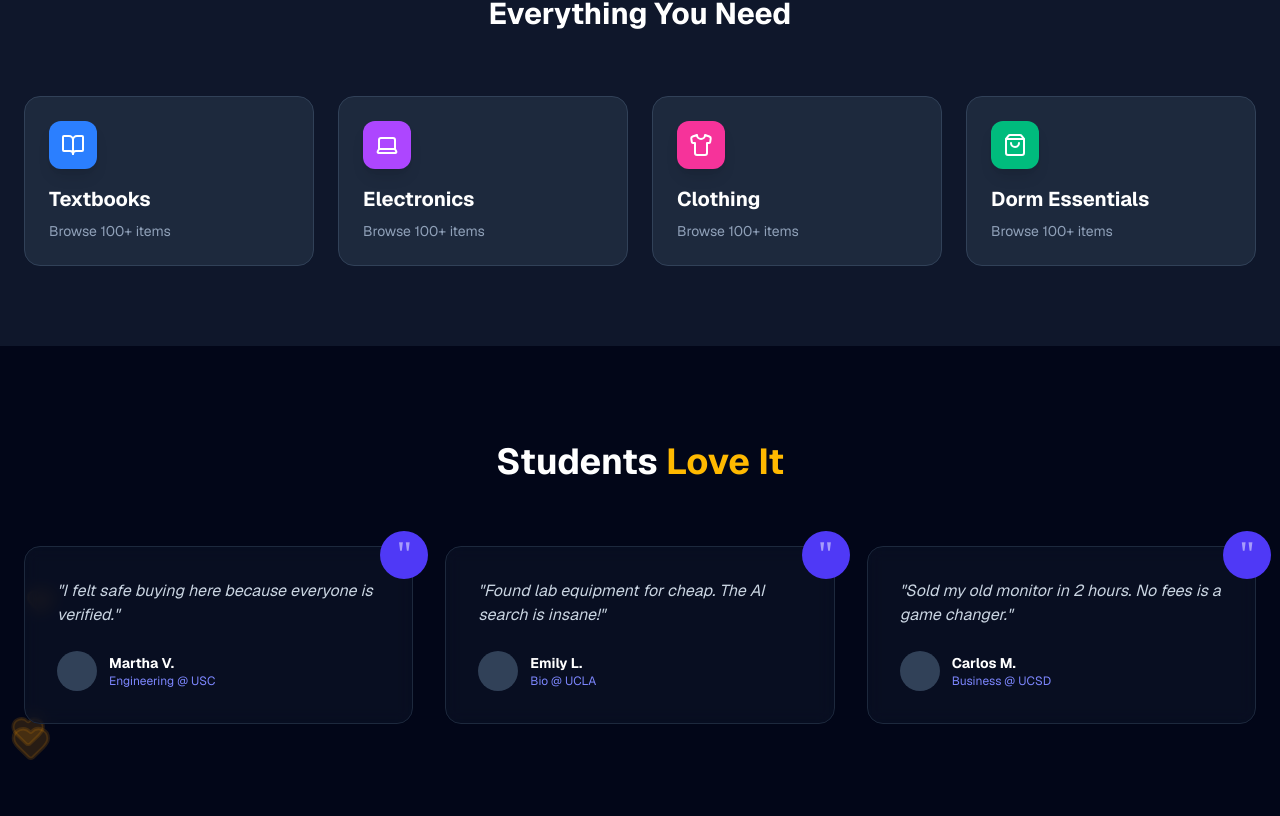
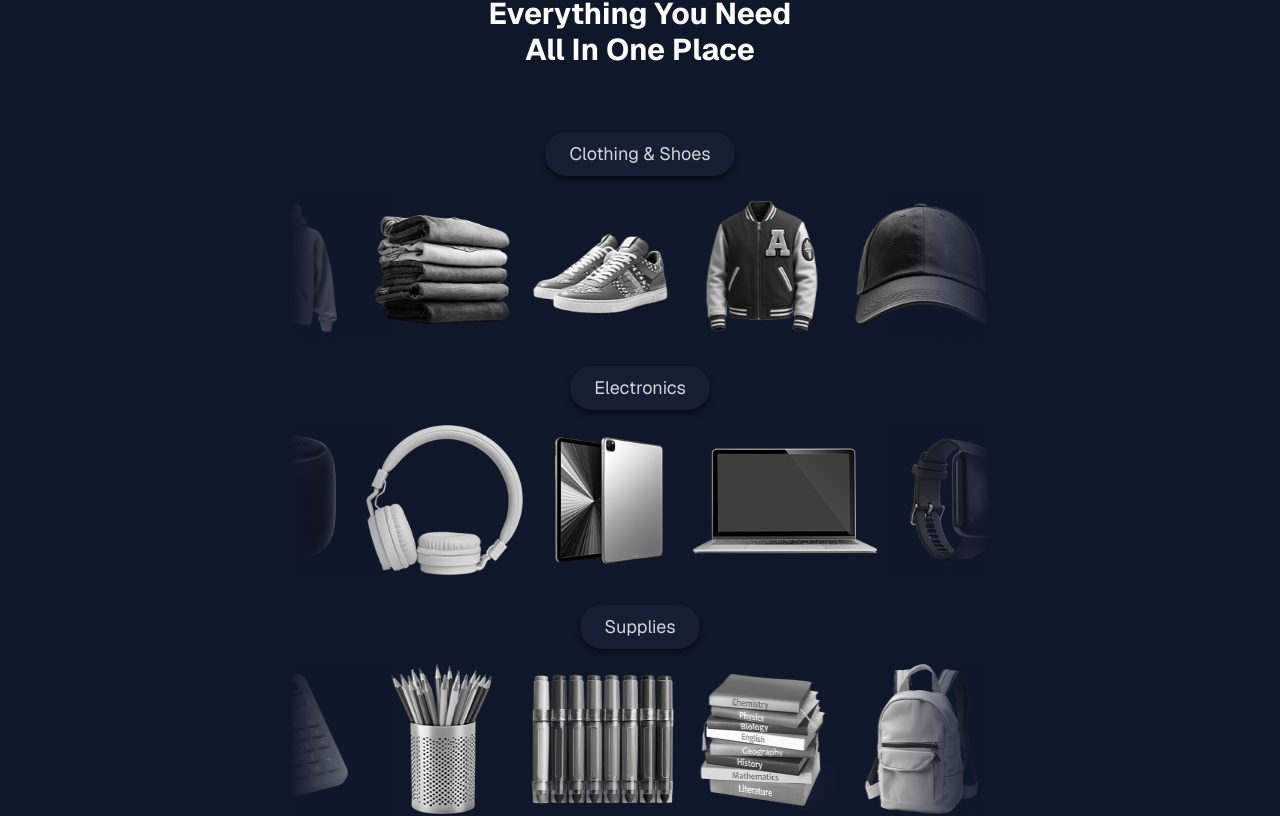
Before and after one commit to Bedlam343/Campus-Bazaar-Landing-Page-Revamped, a Next.js app: page / in a window 1280 px wide. Shown: the part 1528-2344 px from the top of the page. Built offline with nearby package versions, Linux system fonts and the light colour scheme.

Commit message:
add items carousel

```diff
--- a/app/page.tsx
+++ b/app/page.tsx
@@ -1,11 +1,9 @@
-'use client';
-
 import Navbar from '@/components/Navbar';
 import Hero from '@/components/Hero';
 import Hero2 from '@/components/Hero2';
 import TrustSignals from '@/components/TrustSignals';
 import SmartSearch from '@/components/SmartSearch';
-import Categories from '@/components/Categories';
+import Categories from '@/components/Categories/Categories';
 import Testimonials from '@/components/Testimonials';
 import Footer from '@/components/Footer';
 
--- a/components/Categories.tsx
+++ /dev/null
@@ -1,44 +0,0 @@
-import { motion } from 'motion/react';
-import { BookOpen, Laptop, Shirt, ShoppingBag } from 'lucide-react';
-
-const Categories = () => {
-  const categories = [
-    { name: 'Textbooks', icon: <BookOpen />, color: 'bg-blue-500' },
-    { name: 'Electronics', icon: <Laptop />, color: 'bg-purple-500' },
-    { name: 'Clothing', icon: <Shirt />, color: 'bg-pink-500' },
-    { name: 'Dorm Essentials', icon: <ShoppingBag />, color: 'bg-emerald-500' },
-  ];
-
-  return (
-    <section className="py-20 bg-slate-900">
-      <div className="container mx-auto px-6">
-        <div className="text-center mb-16">
-          <h2 className="text-3xl font-bold text-white">Everything You Need</h2>
-        </div>
-
-        <div className="grid grid-cols-1 md:grid-cols-2 lg:grid-cols-4 gap-6">
-          {categories.map((cat, idx) => (
-            <motion.div
-              key={idx}
-              whileHover={{ y: -10 }}
-              initial={{ opacity: 0, scale: 0.9 }}
-              whileInView={{ opacity: 1, scale: 1 }}
-              transition={{ delay: idx * 0.1, type: 'spring' }}
-              className="bg-slate-800 rounded-2xl p-6 cursor-pointer group hover:bg-slate-750 border border-slate-700 hover:border-indigo-500/50 transition-colors"
-            >
-              <div
-                className={`w-12 h-12 rounded-xl ${cat.color} flex items-center justify-center text-white mb-4 shadow-lg group-hover:scale-110 transition-transform`}
-              >
-                {cat.icon}
-              </div>
-              <h3 className="text-xl font-bold text-white mb-2">{cat.name}</h3>
-              <p className="text-slate-400 text-sm">Browse 100+ items</p>
-            </motion.div>
-          ))}
-        </div>
-      </div>
-    </section>
-  );
-};
-
-export default Categories;
--- /dev/null
+++ b/components/Categories/Categories.tsx
@@ -0,0 +1,33 @@
+import fs from 'fs';
+import path from 'path';
+import CategoriesUI from './CategoriesUI';
+
+const getCarouselImages = (finalDir: string) => {
+  // Get the absolute path to the public directory
+  const directoryPath = path.join(
+    process.cwd(),
+    `public/images/carousel/${finalDir}`,
+  );
+
+  // Read filenames from the directory
+  const files = fs.readdirSync(directoryPath);
+
+  // Map to public URLs (e.g., '/images/carousel/clothing/shirt.png')
+  return files.map((file) => `/images/carousel/${finalDir}/${file}`);
+};
+
+const Categories = () => {
+  const electronics = getCarouselImages('electronics');
+  const clothing = getCarouselImages('clothing');
+  const supplies = getCarouselImages('supplies');
+
+  return (
+    <CategoriesUI
+      electronicsImages={electronics}
+      clothingImages={clothing}
+      suppliesImages={supplies}
+    />
+  );
+};
+
+export default Categories;
--- /dev/null
+++ b/components/Categories/CategoriesUI.tsx
@@ -0,0 +1,134 @@
+import { motion } from 'motion/react';
+import Marquee from 'react-fast-marquee';
+import { BookOpen, Laptop, Shirt, ShoppingBag } from 'lucide-react';
+
+type Props = {
+  clothingImages: string[];
+  electronicsImages: string[];
+  suppliesImages: string[];
+};
+
+const CategoriesUI = ({
+  clothingImages,
+  electronicsImages,
+  suppliesImages,
+}: Props) => {
+  const categories = [
+    { name: 'Textbooks', icon: <BookOpen />, color: 'bg-blue-500' },
+    { name: 'Electronics', icon: <Laptop />, color: 'bg-purple-500' },
+    { name: 'Clothing', icon: <Shirt />, color: 'bg-pink-500' },
+    { name: 'Dorm Essentials', icon: <ShoppingBag />, color: 'bg-emerald-500' },
+  ];
+
+  return (
+    <section className="py-20 bg-slate-900 w-full flex justify-center">
+      <div className="container mx-auto px-6 flex flex-col items-center w-full">
+        <div className="text-center mb-16">
+          <h2 className="text-3xl font-bold text-white select-none">
+            Everything You Need
+            <br />
+            All In One Place
+          </h2>
+        </div>
+
+        <div
+          className="px-6 py-2 rounded-4xl bg-slate-800/50
+            shadow-md shadow-black/50 relative shine-effect overflow-hidden"
+        >
+          <p className="text-gray-300 text-lg select-none">Clothing & Shoes</p>
+        </div>
+        <div className="w-[90%] max-w-[700px] overflow-hidden mt-[15px]">
+          <Marquee
+            speed={40}
+            gradient={true}
+            gradientColor="#0f172b"
+            gradientWidth="100px"
+            direction="left"
+            autoFill
+          >
+            {clothingImages.map((src, index) => (
+              <div
+                key={index}
+                className="flex justify-center items-center
+                mr-[10px] w-[150px]"
+              >
+                <img
+                  src={src}
+                  className="grayscale-100 hover:grayscale-0
+                    duration-300 ease-in-out w-auto h-[150px]"
+                  loading="lazy"
+                />
+              </div>
+            ))}
+          </Marquee>
+        </div>
+
+        <div
+          className="mt-[25px] px-6 py-2 rounded-4xl bg-slate-800/50
+            shadow-md shadow-black/50 relative shine-effect overflow-hidden"
+        >
+          <p className="text-gray-300 text-lg select-none">Electronics</p>
+        </div>
+        <div className="w-[90%] max-w-[700px] overflow-hidden mt-[15px]">
+          <Marquee
+            speed={40}
+            gradient={true}
+            gradientColor="#0f172b"
+            gradientWidth="100px"
+            direction="right"
+            autoFill
+          >
+            {electronicsImages.map((src, index) => (
+              <div
+                key={index}
+                className="flex justify-center items-center
+                  mr-[10px] w-auto"
+              >
+                <img
+                  src={src}
+                  className="grayscale-100 hover:grayscale-0
+                    duration-300 ease-in-out w-auto h-[150px]"
+                  loading="lazy"
+                />
+              </div>
+            ))}
+          </Marquee>
+        </div>
+
+        <div
+          className="mt-[30px] px-6 py-2 rounded-4xl bg-slate-800/50
+            shadow-md shadow-black/50 relative shine-effect overflow-hidden"
+        >
+          <p className="text-gray-300 text-lg select-none">Supplies</p>
+        </div>
+        <div className="w-[90%] max-w-[700px] overflow-hidden mt-[15px]">
+          <Marquee
+            speed={40}
+            gradient={true}
+            gradientColor="#0f172b"
+            gradientWidth="100px"
+            direction="left"
+            autoFill
+          >
+            {suppliesImages.map((src, index) => (
+              <div
+                key={index}
+                className="flex justify-center items-center
+                  mr-[10px] w-[150px]"
+              >
+                <img
+                  src={src}
+                  className="grayscale-100 hover:grayscale-0
+                        duration-300 ease-in-out w-auto h-[150px]"
+                  loading="lazy"
+                />
+              </div>
+            ))}
+          </Marquee>
+        </div>
+      </div>
+    </section>
+  );
+};
+
+export default CategoriesUI;
--- a/components/Footer.tsx
+++ b/components/Footer.tsx
@@ -1,3 +1,5 @@
+'use client';
+
 import Button from './ui/Button';
 
 const Footer = () => (
--- a/components/Hero.tsx
+++ b/components/Hero.tsx
@@ -1,6 +1,8 @@
+'use client';
+
 import React from 'react';
 import { motion, useScroll, useTransform } from 'framer-motion';
-import { ArrowRight, ShieldCheck, ShoppingBag } from 'lucide-react';
+import { ArrowRight, ShieldCheck } from 'lucide-react';
 import Button from './ui/Button';
 import Badge from './ui/Badge';
 import Image from 'next/image';
--- a/components/Navbar.tsx
+++ b/components/Navbar.tsx
@@ -1,3 +1,5 @@
+'use client';
+
 import Image from 'next/image';
 import { useEffect, useState } from 'react';
 import { motion, AnimatePresence } from 'motion/react';
--- a/components/SmartSearch.tsx
+++ b/components/SmartSearch.tsx
@@ -1,3 +1,5 @@
+'use client';
+
 import Image from 'next/image';
 import { useEffect, useRef, useState } from 'react';
 import {
--- a/components/Testimonials.tsx
+++ b/components/Testimonials.tsx
@@ -1,3 +1,5 @@
+'use client';
+
 import { motion } from 'motion/react';
 import { Heart } from 'lucide-react';
 
--- a/components/TrustSignals.tsx
+++ b/components/TrustSignals.tsx
@@ -1,3 +1,5 @@
+'use client';
+
 import { motion } from 'motion/react';
 import { GraduationCap, ShieldCheck, Zap } from 'lucide-react';
 
@@ -18,6 +20,7 @@ const TrustSignals = () => {
               initial={{ opacity: 0, y: 20 }}
               whileInView={{ opacity: 1, y: 0 }}
               transition={{ delay: i * 0.1 }}
+              viewport={{ once: true }}
               className="flex items-center gap-3 text-slate-300 font-medium"
             >
               <div className="text-amber-400 scale-110">{f.icon}</div>
--- a/package.json
+++ b/package.json
@@ -13,7 +13,8 @@
     "motion": "^12.23.25",
     "next": "16.0.7",
     "react": "19.2.0",
-    "react-dom": "19.2.0"
+    "react-dom": "19.2.0",
+    "react-fast-marquee": "^1.6.5"
   },
   "devDependencies": {
     "@tailwindcss/postcss": "^4",
```
Also changed, not shown: 1 other file (tests, documents, lock files or other folders).
